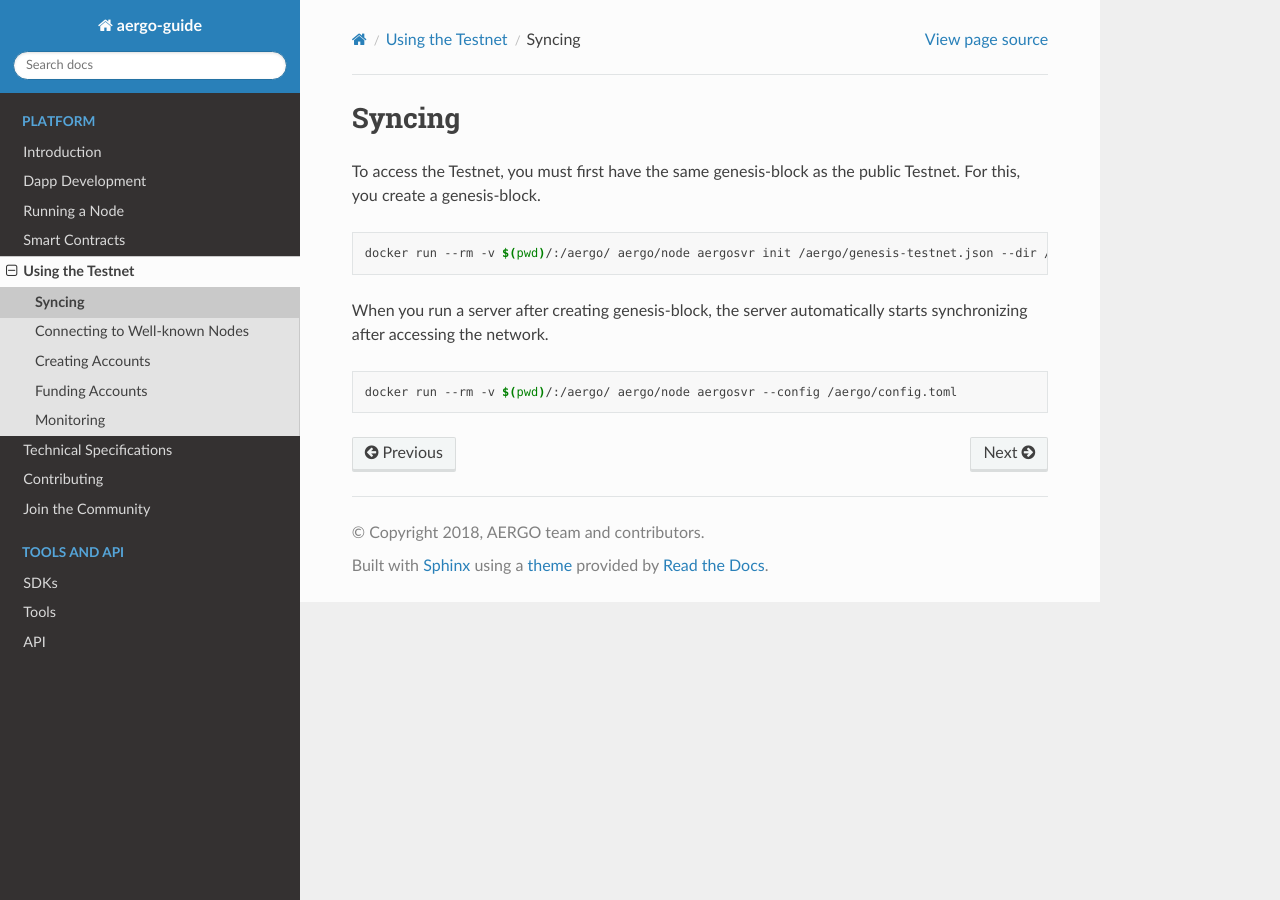
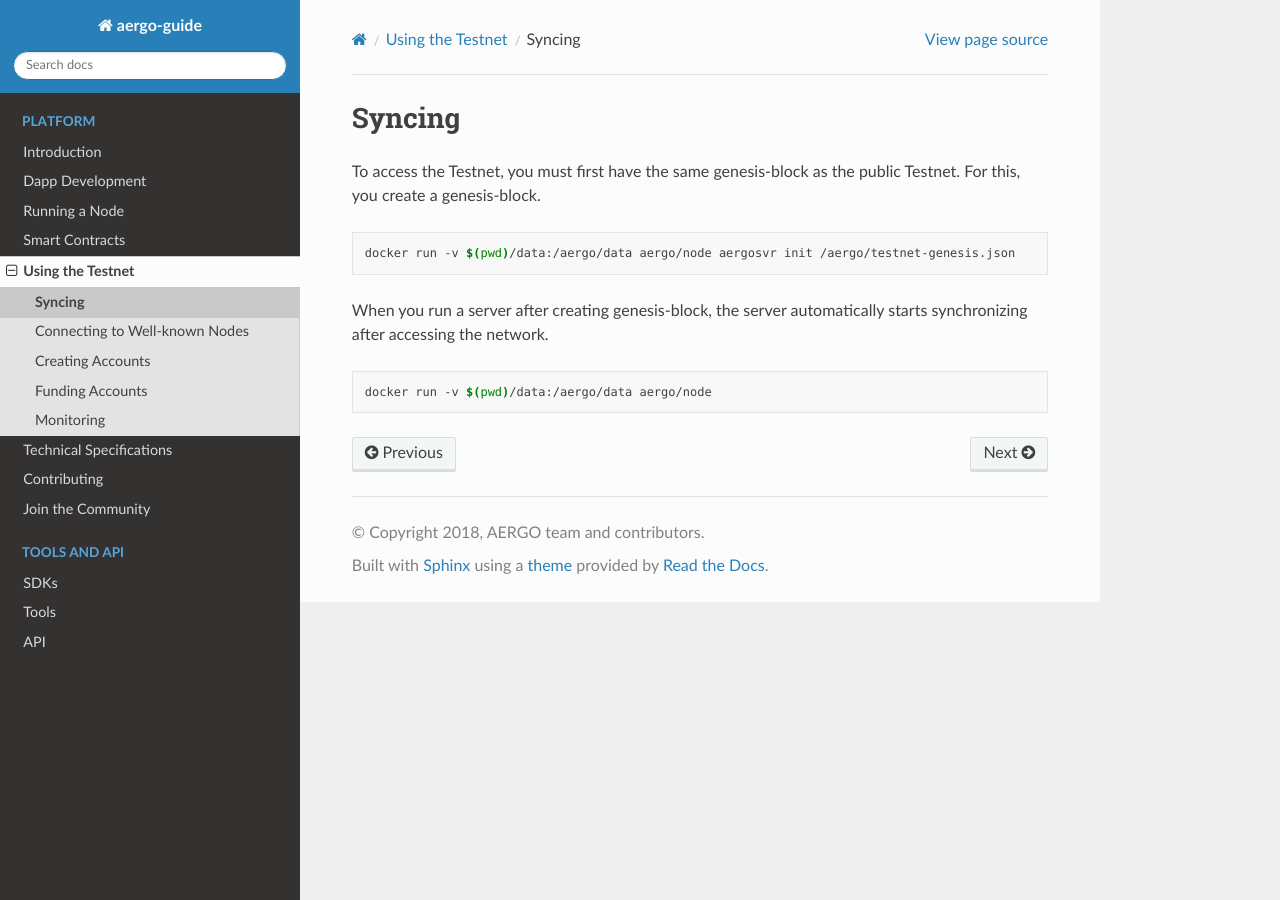
Before and after one commit to aergoio/guide, a Sphinx documentation site: the page built from source/using-testnet/syncing.rst, in a window 1280 px wide. Built offline with Sphinx 7.4.7 and the Read the Docs theme 2.0.0, drawn with Linux system fonts in a browser that asks for light colours.

Commit message:
update testnet sync instructions

```diff
--- a/source/using-testnet/accounts.rst
+++ b/source/using-testnet/accounts.rst
@@ -19,4 +19,4 @@ There are several methods to create accounts.
         docker run --rm aergo/node aergocli keygen --json --password yourPassword
 
    Now you can see your new private key (shown in encrypted form) and the corresponding address.
-   Using the encrypted private key and password, you can improt this account to other nodes or wallets.
+   Using the encrypted private key and password, you can import this account to other nodes or wallets.
--- a/source/using-testnet/syncing.rst
+++ b/source/using-testnet/syncing.rst
@@ -5,10 +5,10 @@ To access the Testnet, you must first have the same genesis-block as the public
 
 .. code-block:: shell
 
-    docker run --rm -v $(pwd)/:/aergo/ aergo/node aergosvr init /aergo/genesis-testnet.json --dir /aergo/data --config /aergo/config.toml
+    docker run -v $(pwd)/data:/aergo/data aergo/node aergosvr init /aergo/testnet-genesis.json
 
 When you run a server after creating genesis-block, the server automatically starts synchronizing after accessing the network.
 
 .. code-block:: shell
 
-    docker run --rm -v $(pwd)/:/aergo/ aergo/node aergosvr --config /aergo/config.toml
+    docker run -v $(pwd)/data:/aergo/data aergo/node
```
